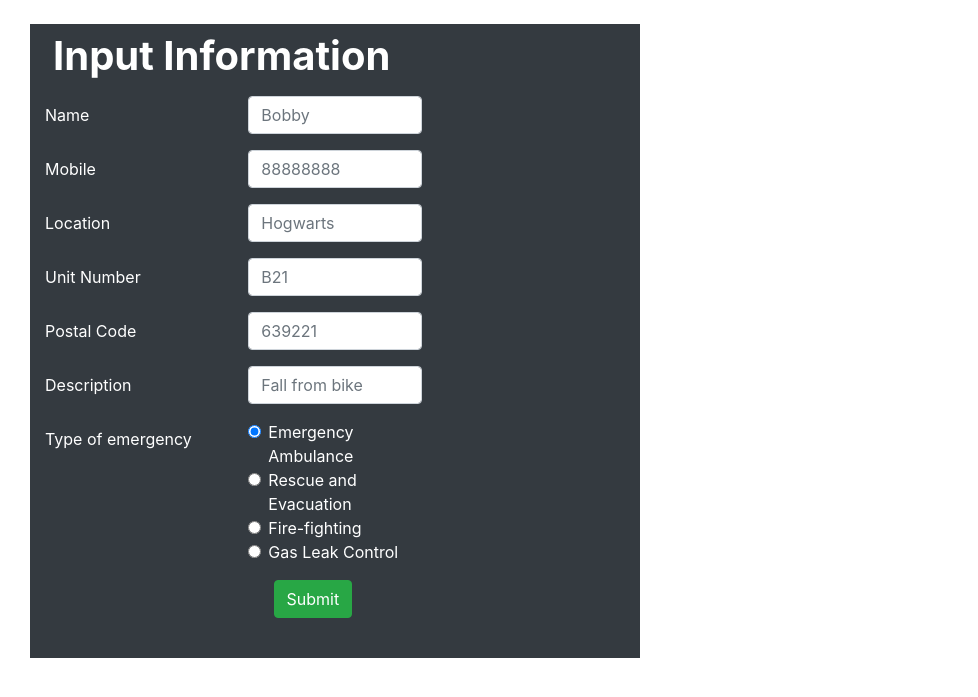
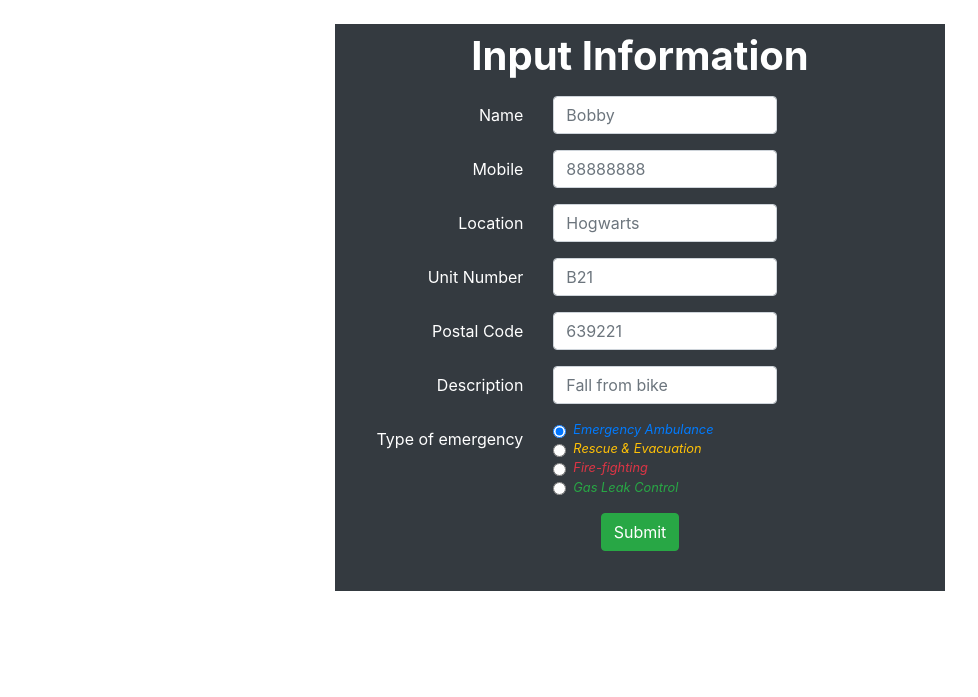
Before and after one commit to drawabc/SASDCMS, a Django app: page /input/ in a window 1280 px wide. Shown: the part 58-755 px from the top of the page, without its empty margins (0-978 px from the left). Run offline with Django 3.2, Linux system fonts and the light colour scheme; a user stored in the database is signed in; parts of the project's set-up code (start-up, migrations or seed data) failed here and were passed over; some libraries are stand-ins or nearby versions.

Commit message:
Add ui for new pages

```diff
--- a/CMSApp/template/CMSApp/home.html
+++ b/CMSApp/template/CMSApp/home.html
@@ -4,7 +4,7 @@
 
     <div class="row">
         <div class="col-1"></div>
-        <div class="col-md">
+        <div class="col-7">
             <div id="myMap"></div>
             <script>
                         var map;
@@ -120,7 +120,7 @@
 
 
         <div class="col-sm">
-            <ul class="nav nav-pills nav-stacked anyClass" style="width: 70%;">
+            <ul class="nav nav-pills nav-stacked anyClass" style="width: 80%;">
                 {% for report in report_list %}
                 <li class="nav-item" style="width: 100%;">
                 <a href="{% url 'CMSApp:home' %}?postal={{ report.postal_code }}" class="bg-dark text-white list-group-item list-group-item-action" style="width: 95%;">
--- a/CMSApp/template/CMSApp/input.html
+++ b/CMSApp/template/CMSApp/input.html
@@ -1,80 +1,80 @@
 {% extends "base.html" %}
 {% block content %}
 
-    <div class="container-fluid justify-content-center">
+    <div class="container-fluid justify-content-center" align="center">
     <form method="post"> {% csrf_token %}
           {{ errors }}
-          <div class="col-md-6 bg-dark text-white" align="left">
+          <div class="col-md-6 bg-dark text-white" align="center">
             <div class="p-2"><h1><b>Input Information</b></h1></div>
-                <div class="form-group row">
+                <div class="form-group row" align="right">
                     <label for="name_1" class="col-sm-4 col-form-label">Name</label>
-                    <div class="col-sm-4">
+                    <div class="col-sm-5">
                         <input type="text" class="form-control" id="name_1" name="name" placeholder="Bobby" required>
                     </div>
                 </div>
-                <div class="form-group row">
+                <div class="form-group row" align="right">
                     <label for="mobilenum" class="col-sm-4 col-form-label">Mobile</label>
-                    <div class="col-sm-4">
+                    <div class="col-sm-5">
                         <input type="text" class="form-control" id="mobilenum" name="mobile" placeholder="88888888" required>
                     </div>
                 </div>
-                <div class="form-group row">
+                <div class="form-group row" align="right">
                     <label for="location" class="col-sm-4 col-form-label">Location</label>
-                    <div class="col-sm-4">
+                    <div class="col-sm-5">
                         <input type="text" class="form-control" id="location" name="location" placeholder="Hogwarts">
                     </div>
                 </div>
-                <div class="form-group row">
+                <div class="form-group row" align="right">
                     <label for="unit" class="col-sm-4 col-form-label">Unit Number</label>
-                    <div class="col-sm-4">
+                    <div class="col-sm-5">
                         <input type="text" class="form-control" id="unit" name="unit" placeholder="B21" required>
                     </div>
                 </div>
-                <div class="form-group row">
+                <div class="form-group row" align="right">
                     <label for="postalCode" class="col-sm-4 col-form-label">Postal Code</label>
-                    <div class="col-sm-4">
+                    <div class="col-sm-5">
                         <input type="text" class="form-control" id="postalCode" name="postal" placeholder="639221" required>
                     </div>
                 </div>
-                <div class="form-group row">
+                <div class="form-group row" align="right">
                     <label for="desc" class="col-sm-4 col-form-label">Description</label>
-                    <div class="col-sm-4">
+                    <div class="col-sm-5">
                         <input type="text" class="form-control" id="desc" name="description" placeholder="Fall from bike" required>
                     </div>
                 </div>
-          <div class="form-group row">
+          <div class="form-group row" align="right">
               <!-- shift right -->
             <label class="col-sm-4 col-form-label">Type of emergency</label>
-            <div class="col-sm-4" id="radios">
+            <div class="col-sm-4" id="radios" align="left">
                 <div class="form-check">
                     <input class="form-check-input" type="radio" name="type" id="EA" value="EA" checked>
                     <label class="form-check-label" for="EA">
-                        Emergency Ambulance
+                        <small class="text-primary"> <em>Emergency Ambulance</em> </small>
                     </label>
                 </div>
                 <div class="form-check">
                     <input class="form-check-input" type="radio" name="type" id="RE" value="RE">
                     <label class="form-check-label" for="RE">
-                        Rescue and Evacuation
+                        <small class="text-warning"> <em>Rescue & Evacuation</em> </small>
                     </label>
                 </div>
                 <div class="form-check">
                     <input class="form-check-input" type="radio" name="type" id="FF" value="FF">
                     <label class="form-check-label" for="FF">
-                        Fire-fighting
+                        <small class="text-danger"> <em>Fire-fighting</em> </small>
                     </label>
                 </div>
                 <div class="form-check">
                     <input class="form-check-input" type="radio" name="type" id="GL" value="GL">
                     <label class="form-check-label" for="GL">
-                        Gas Leak Control
+                        <small class="text-success"> <em>Gas Leak Control</em> </small>
                     </label>
                 </div>
             </div>
         </div>
-        <div class="col-md-8 row-centered">
+        <div class="col-md-12 row-centered">
                 <div class="form-group row">
-                    <div class="col-sm-10" align="right">
+                    <div class="col-sm-12" align="center">
                         <button type="submit" class="btn btn-success ">Submit</button>
                     </div>
                   </div>
--- a/authentication/template/registration/manage_dashboard.html
+++ b/authentication/template/registration/manage_dashboard.html
@@ -1,7 +1,7 @@
 {% extends "base.html" %}
 
 {% block content %}
-    <div class="container-fluid bg-dark text-white">
+    <div class="container-fluid bg-dark text-white w-75">
         <div class="row">
             <div class="col-sm-1"></div>
             <div class="col-lg-11">
```
Also changed, not shown: CMSApp/template/CMSApp/archive.html (+6 -6 lines), CMSApp/template/CMSApp/detail.html (+4 -4 lines), authentication/template/registration/changepwd.html (+19 -7 lines), authentication/template/registration/profile.html (+9 -10 lines), db.sqlite3.
